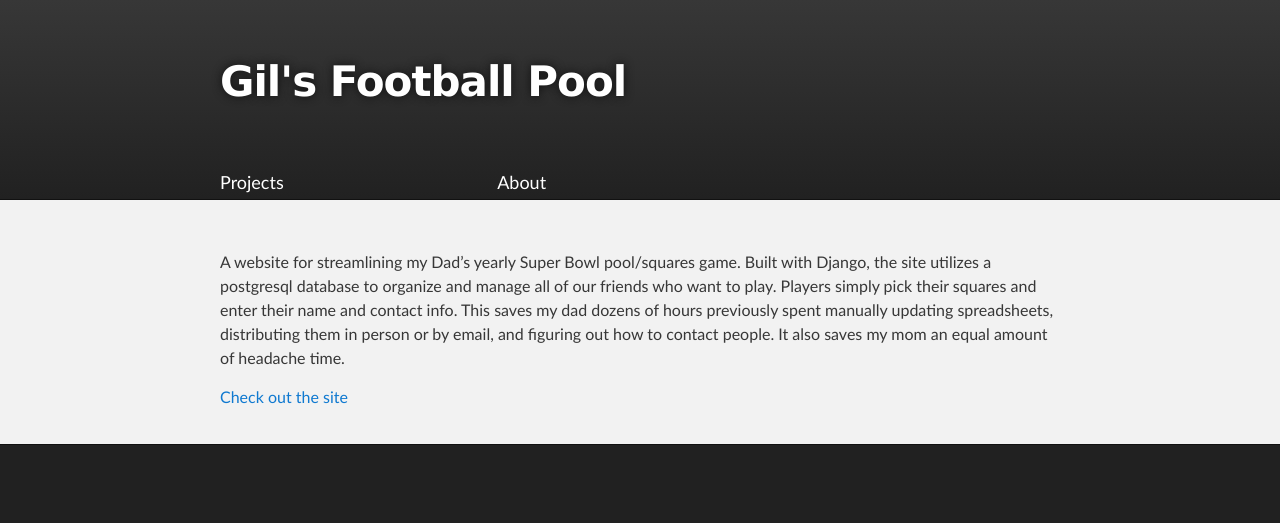
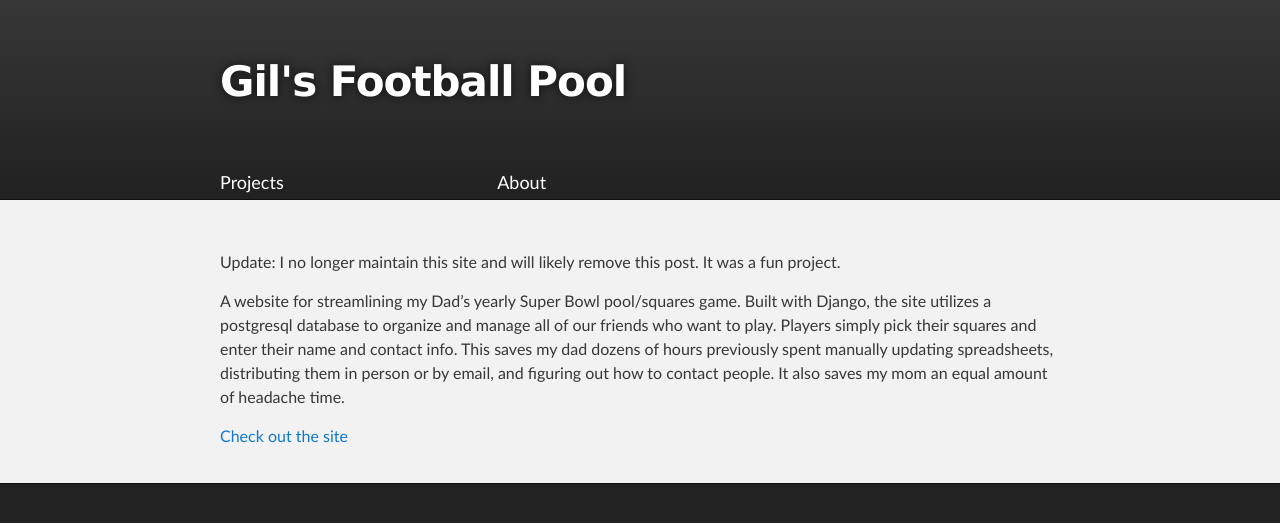
Before and after one commit to carMartinez/carMartinez.github.io, a Jekyll site: the page built from _posts/2018-3-5-gils-football-pool.md, in a window 1280 px wide. Shown: the top 523 px of the page. Built offline with Jekyll 4.4.1, drawn with Linux system fonts in a browser that asks for light colours.

Commit message:
Make note that gilsfootballpool.com is no longer maintained

```diff
--- a/_posts/2018-3-5-gils-football-pool.md
+++ b/_posts/2018-3-5-gils-football-pool.md
@@ -4,6 +4,8 @@ title: "Gil's Football Pool"
 permalink: /gils-football-pool/
 description: "A Django-powered web app to facilitate a football pools/squares game"
 ---
+
+Update: I no longer maintain this site and will likely remove this post. It was a fun project.
 
 A website for streamlining my Dad's yearly Super Bowl pool/squares game. Built
 with Django, the site utilizes a postgresql database to organize and manage all
```
